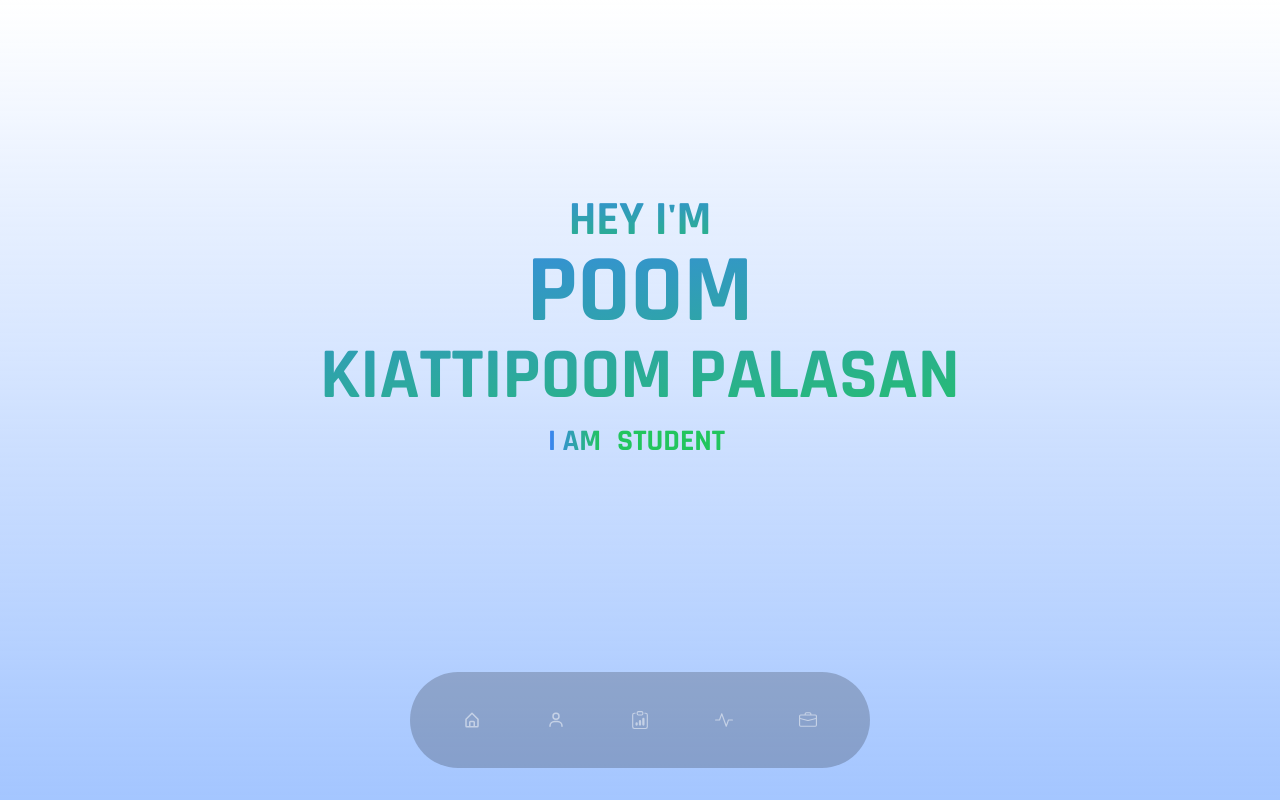
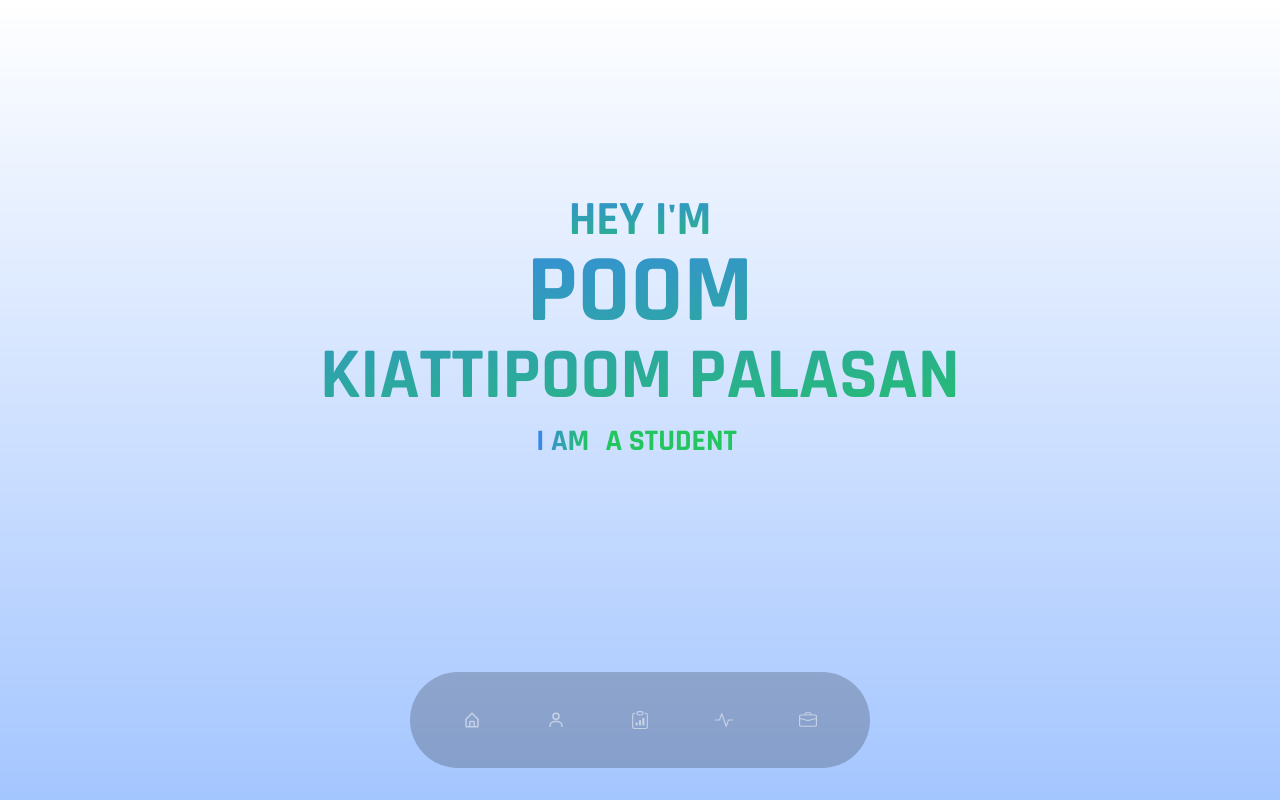
Before and after one commit to chankxow/chankxowPortfolio, a React (Create React App) app: page / in a window 1280 px wide. Shown: the top 800 px of the page. Built offline with nearby package versions, Linux system fonts and the light colour scheme; the HTML template or start-up script is replaced by a standard one; a web font is replaced by a local one.

Commit message:
Update Banner.js

```diff
--- a/src/components/Banner.js
+++ b/src/components/Banner.js
@@ -40,13 +40,13 @@ const Banner = () => {
               <TypeAnimation
                 className="text-3xl font-bold text-green-500"
                 sequence={[
-                  "DEVELOPER",
+                  "A DEVELOPER",
                   2000,
-                  "PROGRAMMER",
+                  "A PROGRAMMER",
                   2000,
-                  "STUDENT",
+                  "A STUDENT",
                   2000,
-                  'ENGINEERING',2000.
+                  'AN ENGINEERING',2000.
                 ]}
                 speed={50}
                 wrapper="span"
```
